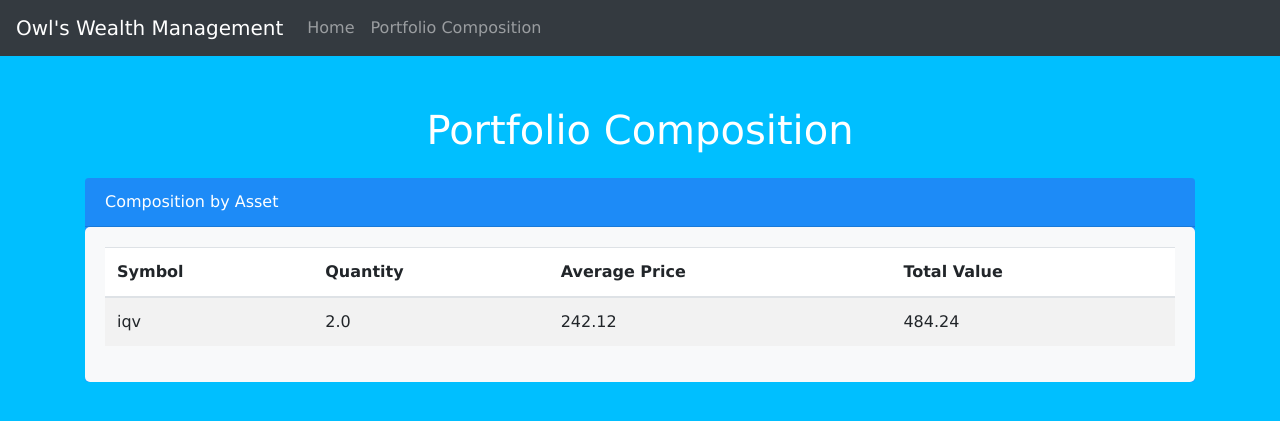
After one commit to Jedi-Master-Teban/Stock-Tracker-Flask-App, a Flask app: page /portfolio_composition in a window 1280 px wide. The commit adds this page. Shown: the top 421 px of the page. Run offline with Flask 3, Linux system fonts and the light colour scheme; some libraries are stand-ins or nearby versions.

Commit message:
Adición de la página de composición de cartera

```diff
--- a/app.py
+++ b/app.py
@@ -32,6 +32,14 @@ def calculate_portfolio_value():
         elif row['Type'] == 'deposit':
             cash_balance += row['Cash']
     return round(portfolio_value + cash_balance, 3)
+
+def calculate_portfolio_composition():
+    composition = transactions.groupby('Symbol').agg({
+        'Quantity': 'sum',
+        'Price': 'mean'
+    }).reset_index()
+    composition['Total Value'] = composition['Quantity'] * composition['Price']
+    return composition
 
 # Function to get current prices and P/L of all assets
 def get_current_prices_and_pl():
@@ -82,5 +90,11 @@ def add_transaction():
 
     return redirect(url_for('home'))
 
+@app.route('/portfolio_composition')
+def portfolio_composition():
+    composition = calculate_portfolio_composition()
+    return render_template('portfolio_composition.html', composition=composition)
+
+
 if __name__ == '__main__':
     app.run(debug=True)
--- /dev/null
+++ b/templates/portfolio_composition.html
@@ -0,0 +1,82 @@
+<!DOCTYPE html>
+<html lang="en">
+<head>
+    <meta charset="UTF-8">
+    <meta name="viewport" content="width=device-width, initial-scale=1.0">
+    <title>Portfolio Composition</title>
+    <link rel="stylesheet" href="https://stackpath.bootstrapcdn.com/bootstrap/4.3.1/css/bootstrap.min.css">
+    <style>
+        body {
+            background-color: #00BFFF;
+            color: white;
+            font-family: Verdana, sans-serif;
+        }
+        .container {
+            margin-top: 50px;
+        }
+        .card {
+            background-color: #1E90FF;
+            border: none;
+        }
+        .card-header, .card-body {
+            color: white;
+        }
+        .table-container {
+            background-color: #f8f9fa;
+            padding: 20px;
+            border-radius: 5px;
+        }
+        .table {
+            background-color: white;
+        }
+    </style>
+</head>
+<body>
+    <nav class="navbar navbar-expand-lg navbar-dark bg-dark">
+        <a class="navbar-brand" href="/">Owl's Wealth Management</a>
+        <button class="navbar-toggler" type="button" data-toggle="collapse" data-target="#navbarNav" aria-controls="navbarNav" aria-expanded="false" aria-label="Toggle navigation">
+            <span class="navbar-toggler-icon"></span>
+        </button>
+        <div class="collapse navbar-collapse" id="navbarNav">
+            <ul class="navbar-nav">
+                <li class="nav-item">
+                    <a class="nav-link" href="/">Home</a>
+                </li>
+                <li class="nav-item">
+                    <a class="nav-link" href="/portfolio_composition">Portfolio Composition</a>
+                </li>
+            </ul>
+        </div>
+    </nav>
+    <div class="container">
+        <h1 class="text-center">Portfolio Composition</h1>
+        <div class="card mt-4">
+            <div class="card-header">
+                Composition by Asset
+            </div>
+            <div class="card-body table-container">
+                <table class="table table-striped">
+                    <thead>
+                        <tr>
+                            <th>Symbol</th>
+                            <th>Quantity</th>
+                            <th>Average Price</th>
+                            <th>Total Value</th>
+                        </tr>
+                    </thead>
+                    <tbody>
+                        {% for index, row in composition.iterrows() %}
+                            <tr>
+                                <td>{{ row['Symbol'] }}</td>
+                                <td>{{ row['Quantity'] }}</td>
+                                <td>{{ '%.2f' % row['Price'] }}</td>
+                                <td>{{ '%.2f' % row['Total Value'] }}</td>
+                            </tr>
+                        {% endfor %}
+                    </tbody>
+                </table>
+            </div>
+        </div>
+    </div>
+</body>
+</html>
```
Also changed, not shown: templates/index.html (+22 -5 lines).
